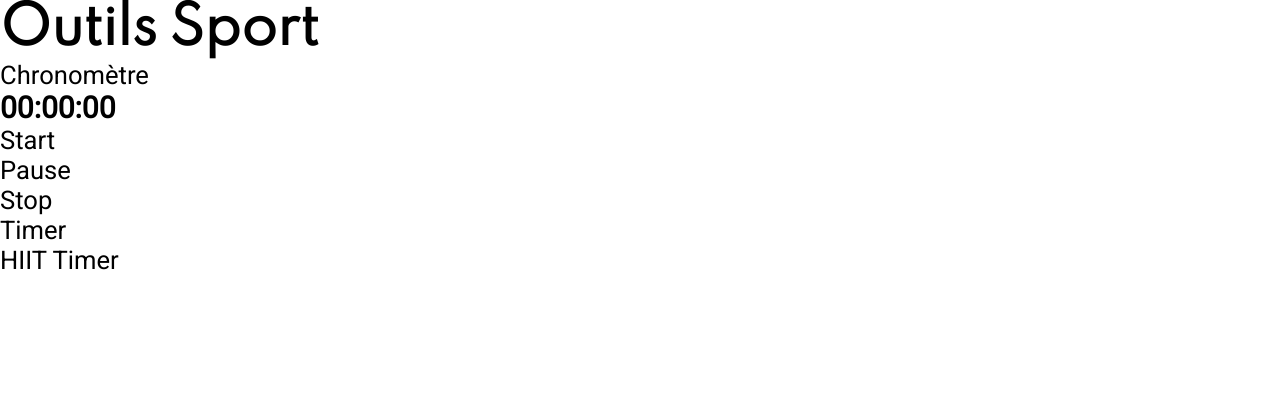
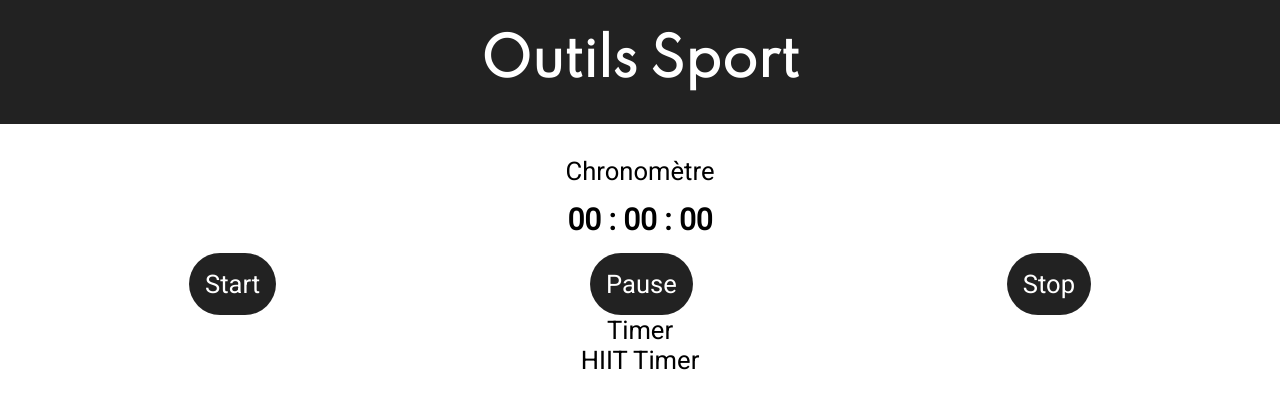
Before and after one commit to NicoLarson/AppWorkout, a plain HTML site: page index.html in a window 1280 px wide. Drawn offline with Linux system fonts and the light colour scheme.

Commit message:
Add Chrono V2

```diff
--- a/css/style.css
+++ b/css/style.css
@@ -0,0 +1,31 @@
+header h1{
+    text-align: center;
+    padding: 2rem;
+    color: #fff;
+    background-color: #222;
+}
+main{
+    max-width: 80rem;
+}
+main dl{
+    padding: 2rem;
+}
+main dl dt{
+    text-align: center;
+}
+main dl dd h3{
+    text-align: center;
+    padding: 1rem;
+}
+main dl dd ul{
+    display: flex;
+    flex-direction: row;
+    justify-content: space-around;
+}
+dl dd ul li{
+    background-color: #222;
+    color: #fff;
+    padding: 1rem;
+    border-radius: 10rem;
+    cursor: pointer;
+}
--- a/index.html
+++ b/index.html
@@ -10,11 +10,14 @@
 </head>
 
 <body>
-    <header><h1>Outils Sport</h1></header>
+    <header>
+        <h1>Outils Sport</h1>
+    </header>
     <main>
         <dl>
             <dt>Chronomètre</dt>
-            <dd><h3 id="chrono">00:00:00</h3>
+            <dd>
+                <h3 id="chrono"><span>00</span> : <span>00</span> : <span>00</span></h3>
                 <ul>
                     <li id="start">Start</li>
                     <li id="pause">Pause</li>
@@ -28,5 +31,6 @@
         </dl>
     </main>
     <footer></footer>
-    <script src="./js/app.js"></script>
+    <script src="./js/appChronov2.js"></script>
+    <script src="./js/appTimer.js"></script>
 </body>
--- a/js/app.js
+++ b/js/appChrono.js
@@ -11,10 +11,24 @@ document.addEventListener('DOMContentLoaded', () => {
     let hour = 0
     let tic = 0
 
+    if (sec < 10) {
+        console.log("0" + sec)
+    }
+    //TODO Afficher les deux zeros 00:00:00
     let chrono = () => {
         tic++
         sec = tic
-        chronoDisplay.innerHTML = `${hour} : ${min} : ${sec}`
+
+/*         if (sec < 10 && min < 10 && hour < 10) {
+            chronoDisplay.innerHTML = `0${hour} : 0${min} : 0${sec}`
+        }else if(sec > 9 && min < 10 && hour < 10){
+            chronoDisplay.innerHTML = `0${hour} : 0${min} : ${sec}`
+        }else if(sec > 9 && min > 9 && hour < 10){
+            chronoDisplay.innerHTML = `0${hour} : ${min} : ${sec}`
+         } else {
+            chronoDisplay.innerHTML = `${hour} : ${min} : ${sec}`
+        }
+ */
         if (tic > 59) {
             min++
             tic = 0
@@ -28,12 +42,10 @@ document.addEventListener('DOMContentLoaded', () => {
         }
     }
 
+
     //Todo faire possibilité de cliquer une seul fois
-    startBtn.addEventListener('click', (event) => {
-        start = setInterval(chrono, 1000)
-        if (event.detail > 1){
-            clearInterval(start)
-        }
+    startBtn.addEventListener('click', () => {
+        start = setInterval(chrono, 10)
     })
     //Stoper le chronometre
     stopBtn.addEventListener('click', () => {
--- /dev/null
+++ b/js/appChronov2.js
@@ -0,0 +1,7 @@
+document.addEventListener('DOMContentLoaded',()=>{
+
+
+console.log("Ok")
+
+
+})
--- /dev/null
+++ b/js/appTimer.js
@@ -0,0 +1,4 @@
+document.addEventListener('DOMContentLoaded',()=>{
+
+
+})
```
